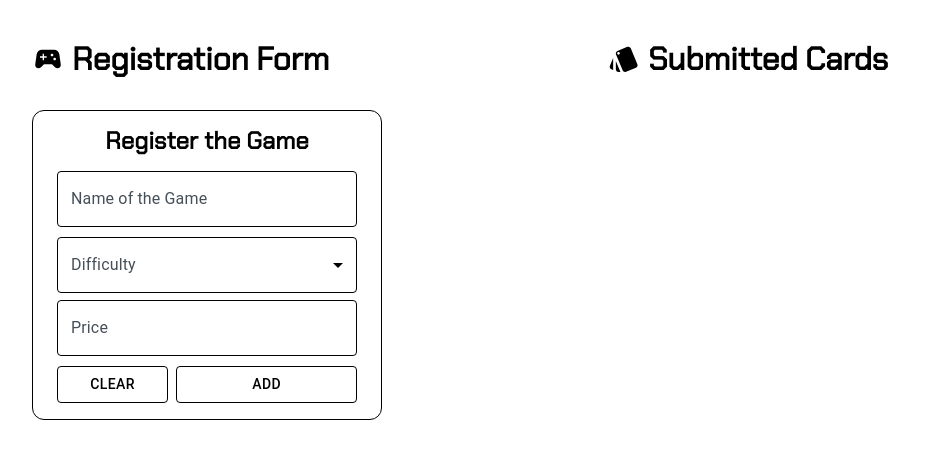
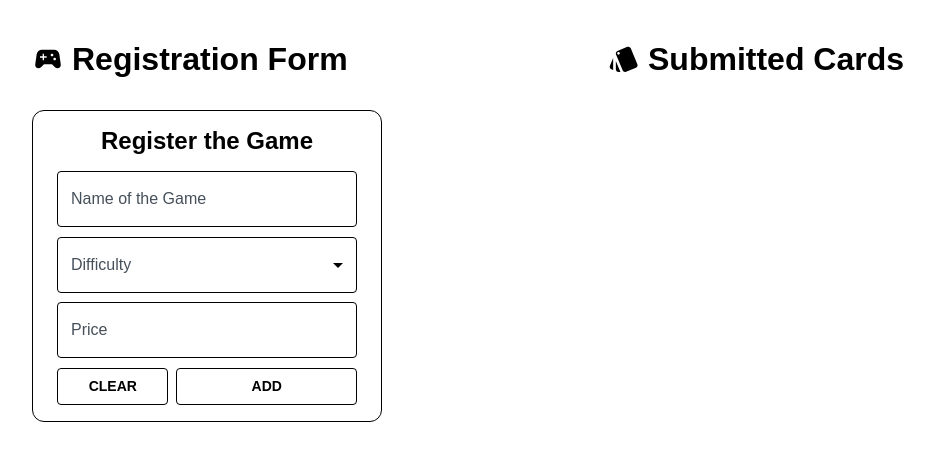
Before and after one commit to proga-react-practice/xi-sofiia-stanishevska, a React (Vite) app: page / in a window 1280 px wide. Shown: the top 460 px of the page, without its empty margins (56-990 px from the left). Built offline with nearby package versions, Linux system fonts and the light colour scheme.

Commit message:
fix: added primary color, made fontFamily global

```diff
--- a/package.json
+++ b/package.json
@@ -10,6 +10,11 @@
     "preview": "vite preview"
   },
   "dependencies": {
+    "@emotion/react": "^11.11.4",
+    "@emotion/styled": "^11.11.5",
+    "@fontsource/chakra-petch": "^5.0.20",
+    "@mui/icons-material": "^5.15.15",
+    "@mui/material": "^5.15.15",
     "react": "^18.2.0",
     "react-dom": "^18.2.0"
   },
--- a/src/main.tsx
+++ b/src/main.tsx
@@ -3,10 +3,12 @@ import ReactDOM from "react-dom/client";
 import App from "./App.tsx";
 import { ThemeProvider, createTheme } from "@mui/material";
 
-import "@fontsource/chakra-petch";
-
 const theme = createTheme({
   palette: {
+    primary: {
+      main: "#000",
+      contrastText: "#fff",
+    },
     background: {
       paper: "#fff",
     },
@@ -19,20 +21,18 @@ const theme = createTheme({
     },
   },
   typography: {
+    fontFamily: "Chakra Petch, sans-serif",
     h2: {
       fontSize: "2rem",
       fontWeight: 600,
-      fontFamily: "Chakra Petch, sans-serif",
     },
     h3: {
       fontSize: "1.5rem",
       fontWeight: 600,
-      fontFamily: "Chakra Petch, sans-serif",
     },
     h4: {
       fontSize: "1.2rem",
       fontWeight: 600,
-      fontFamily: "Chakra Petch, sans-serif",
     },
   },
   components: {
@@ -40,11 +40,8 @@ const theme = createTheme({
       styleOverrides: {
         root: {
           display: "block",
-          width: "100%",
           "& .MuiInputBase-root": {
-            width: 350,
-            maxWidth: "100%",
-            display: "block",
+            width: 300,
             marginBottom: 10,
           },
           "& .MuiOutlinedInput-root .MuiOutlinedInput-notchedOutline": {
@@ -56,9 +53,7 @@ const theme = createTheme({
     MuiSelect: {
       styleOverrides: {
         root: {
-          display: "block",
-          width: "100%",
-          marginBottom: 7,
+          marginBottom: 9,
           "& .MuiOutlinedInput-notchedOutline": {
             borderColor: "#000", // Apply border color to the outlined input
           },
@@ -71,6 +66,7 @@ const theme = createTheme({
         root: {
           color: "#000",
           borderColor: "#000",
+          fontWeight: 600,
           "&:hover": {
             backgroundColor: "rgb(150, 150, 150)",
             color: "#000",
```
